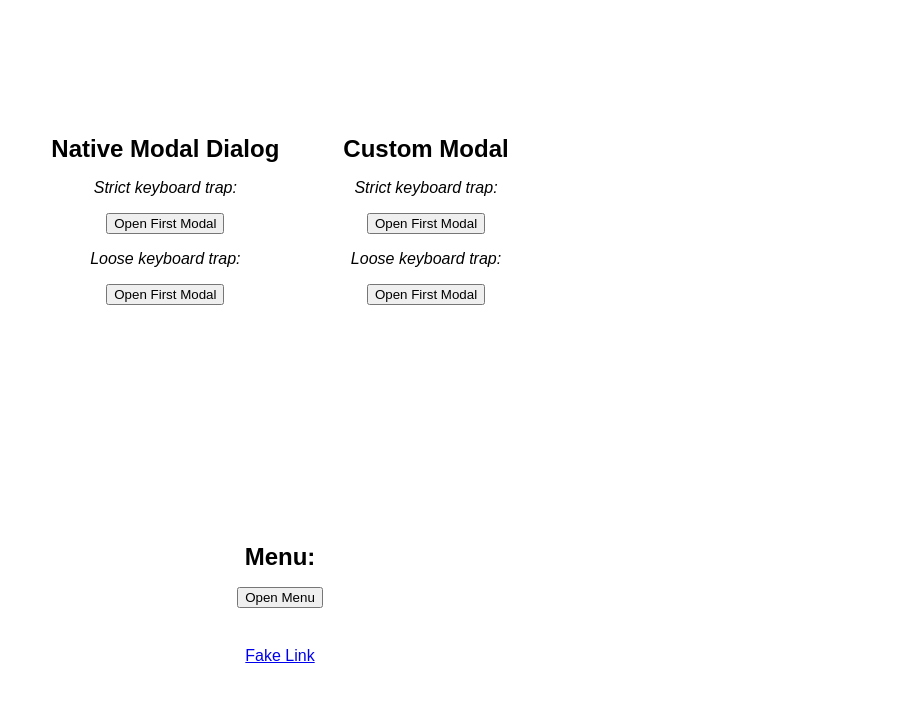
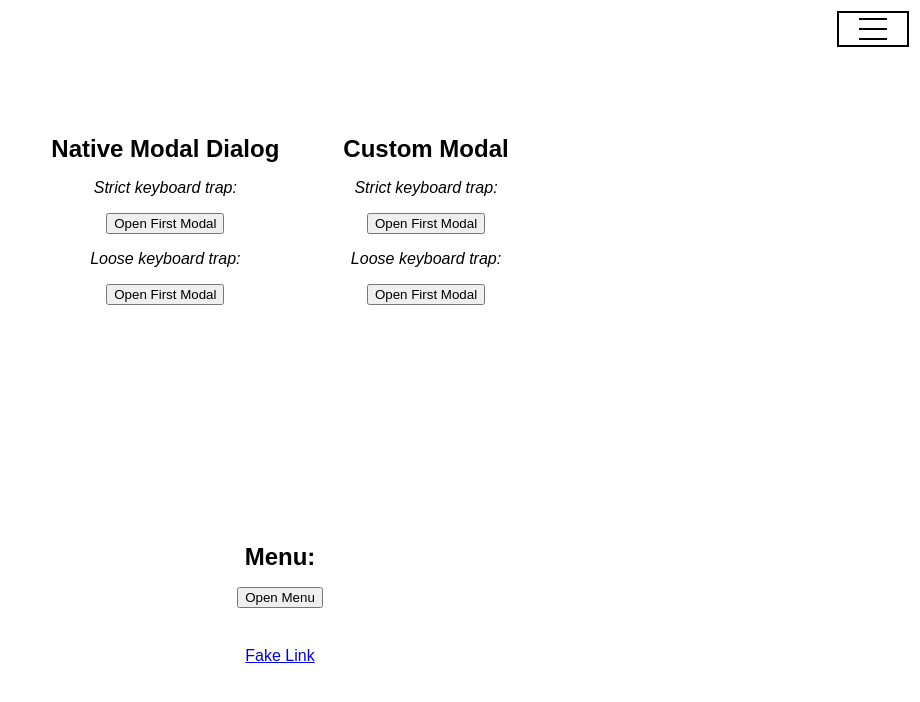
Before and after one commit to shimbarks/keyboard-a11y, a React (Create React App) app: page / in a window 1280 px wide. Shown: the top 702 px of the page, without its empty margins (360-1280 px from the left). Built offline with nearby package versions, Linux system fonts and the light colour scheme.

Commit message:
add sidebar

```diff
--- a/src/App.scss
+++ b/src/App.scss
@@ -1,13 +1,25 @@
+$sidebar-transition: 0.5s ease-out;
+$sidebar-width: 300px;
+
 .app {
   &__main {
+    position: relative;
     padding: 3rem;
     height: 100%;
-    width: 100%;
     display: flex;
     flex-direction: column;
     justify-content: space-around;
     align-items: center;
     gap: 4rem;
+    transition: width $sidebar-transition;
+
+    &--sidebar-closed {
+      width: 100vw;
+    }
+
+    &--sidebar-open {
+      width: calc(100vw - #{$sidebar-width});
+    }
   }
 
   &__modals-section {
--- a/src/App.tsx
+++ b/src/App.tsx
@@ -1,7 +1,9 @@
-import React from 'react';
+import React, { useState } from 'react';
 import './App.scss';
 import { Menu, MenuItem } from './components/menu/Menu';
 import { ModalOpener } from './components/modal-opener/ModalOpener';
+import { Sidebar } from './components/sidebar/Sidebar';
+import { ToggleSidebar } from './components/toggle-sidebar/ToggleSidebar';
 
 export const App: React.FC = () => {
   const menuItems: MenuItem[] = [
@@ -15,8 +17,20 @@ export const App: React.FC = () => {
     },
   ];
 
+  const [isSidebarOpen, setIsSidebarOpen] = useState<boolean>(false);
+  const sidebarMod = isSidebarOpen ? 'open' : 'closed';
+
   return (
-    <main className="app__main">
+    <>
+      <main className={`app__main app__main--sidebar-${sidebarMod}`}>
+        <ToggleSidebar
+          isSidebarOpen={isSidebarOpen}
+          setIsSidebarOpen={setIsSidebarOpen}
+        />
+        <Sidebar
+          isSidebarOpen={isSidebarOpen}
+          setIsSidebarOpen={setIsSidebarOpen}
+        />
         <section className="app__modals-section">
           <section className="app__section">
             <h2>Native Modal Dialog</h2>
@@ -47,5 +61,6 @@ export const App: React.FC = () => {
           </a>
         </section>
       </main>
+    </>
   );
 };
--- /dev/null
+++ b/src/components/sidebar/Sidebar.scss
@@ -0,0 +1,40 @@
+$sidebar-transition: 0.5s ease-out;
+$sidebar-width: 300px;
+
+.sidebar {
+  position: fixed;
+  top: 0;
+  right: 0;
+  height: 100vh;
+  width: $sidebar-width;
+  background: rgb(219, 218, 218);
+  padding: 2em;
+  transition: margin-right $sidebar-transition;
+
+  &--open {
+    transition-property: margin-right;
+  }
+
+  &--closed {
+    transition-property: margin-right, visibility;
+    margin-right: -$sidebar-width;
+    visibility: hidden;
+  }
+
+  &__close-button {
+    position: absolute;
+    top: 0.5em;
+    left: 0.5em;
+    border: none;
+    background-color: transparent;
+    transition: transform $sidebar-transition;
+
+    &--closed {
+      transform: rotate(0.25turn);
+    }
+
+    &:focus-visible {
+      outline-offset: 0px;
+    }
+  }
+}
--- /dev/null
+++ b/src/components/sidebar/Sidebar.tsx
@@ -0,0 +1,40 @@
+import React, { Dispatch, SetStateAction, useEffect, useRef } from 'react';
+import './Sidebar.scss';
+
+export interface SidebarProps {
+  isSidebarOpen: boolean;
+  setIsSidebarOpen: Dispatch<SetStateAction<boolean>>;
+}
+
+export const Sidebar: React.FC<SidebarProps> = ({
+  isSidebarOpen,
+  setIsSidebarOpen,
+}) => {
+  const ref = useRef<HTMLElement>(null);
+  const closeBtnRef = useRef<HTMLButtonElement>(null);
+  const stateMod = isSidebarOpen ? 'open' : 'closed';
+
+  useEffect(() => {
+    if (isSidebarOpen) {
+      closeBtnRef.current?.focus();
+    }
+  }, [isSidebarOpen]);
+
+  return (
+    <aside ref={ref} className={`sidebar sidebar--${stateMod}`}>
+      <button
+        type="button"
+        className={`sidebar__close-button sidebar__close-button--${stateMod}`}
+        ref={closeBtnRef}
+        aria-label="close side bar"
+        onClick={() => setIsSidebarOpen(false)}
+        data-testid="sidebar-close-btn"
+      >
+        X
+      </button>
+      Lorem ipsum dolor sit amet consectetur adipisicing elit. Commodi sint quia
+      minima aliquam dignissimos tempore! Voluptatibus commodi nobis animi dolor
+      voluptatum non a iste quasi maxime, quaerat hic, temporibus neque.
+    </aside>
+  );
+};
--- /dev/null
+++ b/src/components/toggle-sidebar/ToggleSidebar.scss
@@ -0,0 +1,79 @@
+$sidebar-transition: 0.5s ease-out;
+$hamburger-bar-width: 2px;
+$hamburger-bar-gap: 8px;
+$hamburger-bar-position: $hamburger-bar-width + $hamburger-bar-gap;
+
+.toggle-sidebar {
+  &__button,
+  &__hamburger,
+  &__hamburger::before,
+  &__hamburger::after {
+    transition: $sidebar-transition;
+  }
+
+  &__button {
+    position: absolute;
+    top: 2em;
+    right: 2em;
+    border: none;
+    background-color: transparent;
+
+    &:focus-visible {
+      outline-color: black;
+      outline-offset: $hamburger-bar-position + 4px;
+    }
+
+    &--closed {
+      transition-property: opacity;
+    }
+
+    &--open {
+      opacity: 0;
+      visibility: hidden;
+      transition-property: opacity, visibility;
+    }
+  }
+
+  &__hamburger {
+    position: relative;
+    top: -$hamburger-bar-position;
+    transition-property: transform;
+
+    &,
+    &::before,
+    &::after {
+      background-color: black;
+      width: 28px;
+      height: $hamburger-bar-width;
+    }
+
+    &::before,
+    &::after {
+      content: '';
+      position: absolute;
+      left: 0;
+    }
+
+    &::before {
+      top: $hamburger-bar-position;
+    }
+
+    &::after {
+      top: $hamburger-bar-position * 2;
+    }
+
+    &--open {
+      transform: translateX(-10px);
+
+      &::before {
+        transform: translateX(-20px);
+        transition-delay: 0.1s;
+      }
+
+      &::after {
+        transform: translateX(-40px);
+        transition-delay: 0.15s;
+      }
+    }
+  }
+}
--- /dev/null
+++ b/src/components/toggle-sidebar/ToggleSidebar.tsx
@@ -0,0 +1,36 @@
+import React, { Dispatch, SetStateAction, useRef } from 'react';
+import { useUpdateEffect } from '../../hooks/use-update-effect';
+import './ToggleSidebar.scss';
+
+export interface ToggleSidebarProps {
+  isSidebarOpen: boolean;
+  setIsSidebarOpen: Dispatch<SetStateAction<boolean>>;
+}
+
+export const ToggleSidebar: React.FC<ToggleSidebarProps> = ({
+  isSidebarOpen,
+  setIsSidebarOpen,
+}) => {
+  const stateMod = isSidebarOpen ? 'open' : 'closed';
+  const buttonRef = useRef<HTMLButtonElement>(null);
+
+  useUpdateEffect(() => {
+    if (!isSidebarOpen) {
+      buttonRef.current?.focus();
+    }
+  }, [isSidebarOpen]);
+
+  return (
+    <button
+      type="button"
+      className={`toggle-sidebar__button toggle-sidebar__button--${stateMod}`}
+      ref={buttonRef}
+      aria-label="open menu"
+      onClick={() => setIsSidebarOpen((open) => !open)}
+    >
+      <div
+        className={`toggle-sidebar__hamburger toggle-sidebar__hamburger--${stateMod}`}
+      ></div>
+    </button>
+  );
+};
--- /dev/null
+++ b/src/hooks/use-update-effect.ts
@@ -0,0 +1,19 @@
+import { DependencyList, EffectCallback, useEffect, useRef } from 'react';
+
+/**
+ * This hook is identical to useEffect, with the only exception of not being called during the initial render.
+ */
+export const useUpdateEffect = (
+  effect: EffectCallback,
+  dependencies?: DependencyList,
+): void => {
+  const didMountRef = useRef(false);
+
+  useEffect(() => {
+    if (didMountRef.current) {
+      effect();
+    } else {
+      didMountRef.current = true;
+    }
+  }, dependencies);
+};
```
Lines whose indentation alone changed are shown as unchanged.
